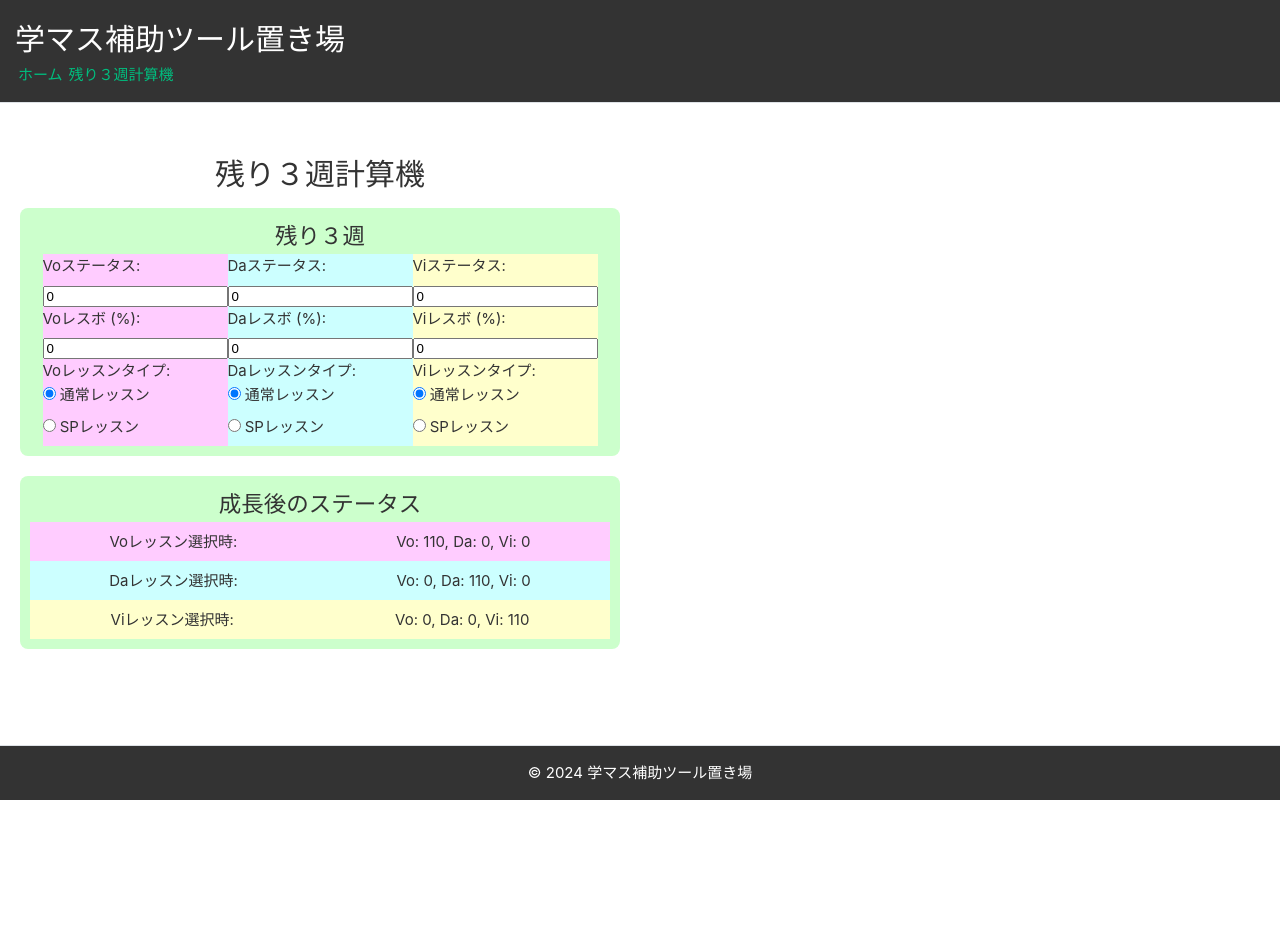
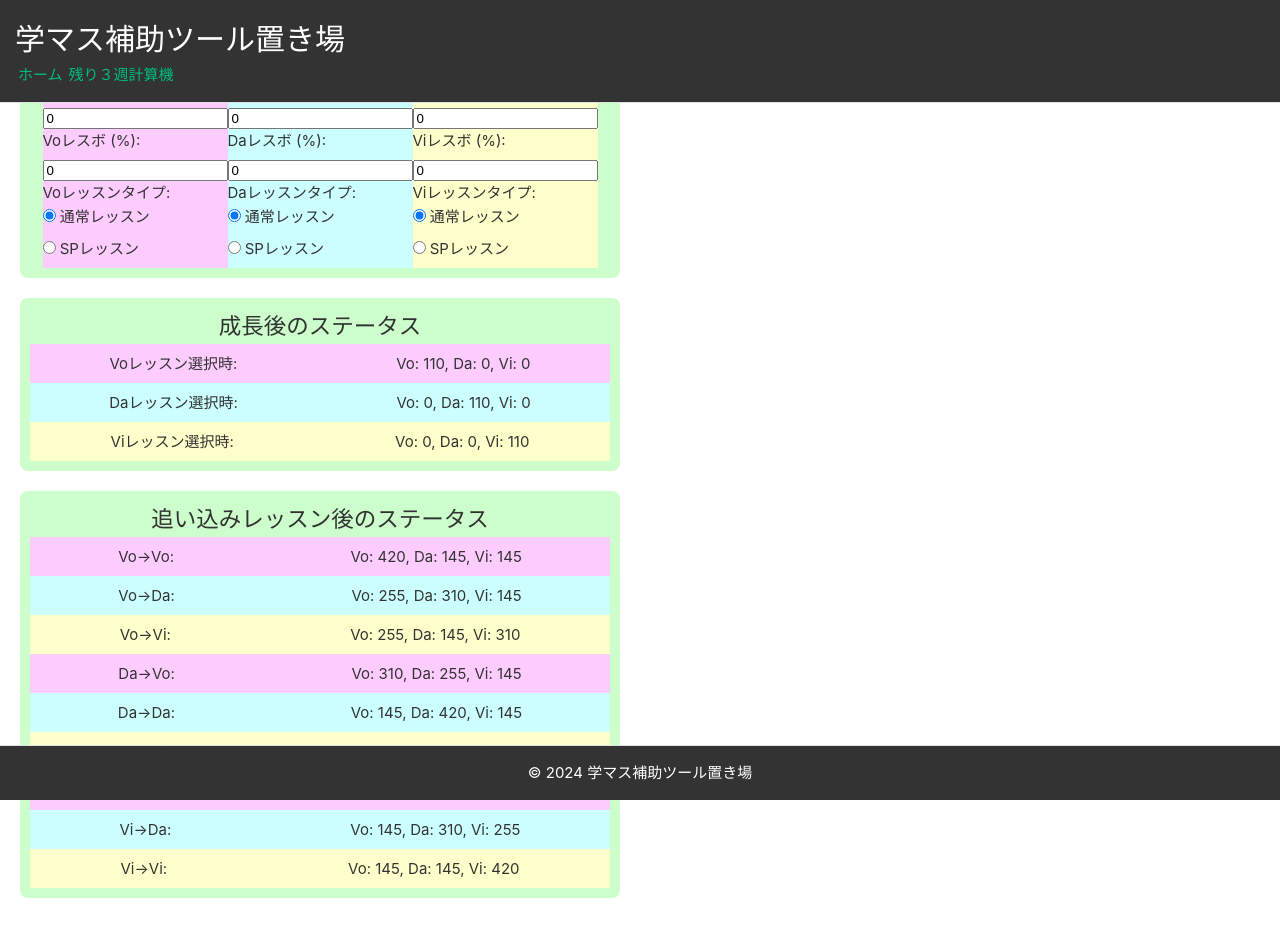
Before and after one commit to ktai98/gakumasu-tools, a Vue app: page /left-3-weeks-calculator in a window 1280 px wide. Shown: the top 936 px of the page. Before the commit the page ends 800 px from the top, so only its background shows below. Built offline with nearby package versions, Linux system fonts and the light colour scheme.

Commit message:
Implement final lesson logic

```diff
--- a/src/views/Left3WeeksCalculator.vue
+++ b/src/views/Left3WeeksCalculator.vue
@@ -66,6 +66,45 @@
         <p>Vo: {{ results.viLesson.vo }}, Da: {{ results.viLesson.da }}, Vi: {{ results.viLesson.vi }}</p>
       </div>
     </div>
+    <div class="results-section">
+      <h2>追い込みレッスン後のステータス</h2>
+      <div class="result-row vo-group">
+        <p>Vo→Vo:</p>
+        <p>Vo: {{ results.voToVo.vo }}, Da: {{ results.voToVo.da }}, Vi: {{ results.voToVo.vi }}</p>
+      </div>
+      <div class="result-row da-group">
+        <p>Vo→Da:</p>
+        <p>Vo: {{ results.voToDa.vo }}, Da: {{ results.voToDa.da }}, Vi: {{ results.voToDa.vi }}</p>
+      </div>
+      <div class="result-row vi-group">
+        <p>Vo→Vi:</p>
+        <p>Vo: {{ results.voToVi.vo }}, Da: {{ results.voToVi.da }}, Vi: {{ results.voToVi.vi }}</p>
+      </div>
+      <div class="result-row vo-group">
+        <p>Da→Vo:</p>
+        <p>Vo: {{ results.daToVo.vo }}, Da: {{ results.daToVo.da }}, Vi: {{ results.daToVo.vi }}</p>
+      </div>
+      <div class="result-row da-group">
+        <p>Da→Da:</p>
+        <p>Vo: {{ results.daToDa.vo }}, Da: {{ results.daToDa.da }}, Vi: {{ results.daToDa.vi }}</p>
+      </div>
+      <div class="result-row vi-group">
+        <p>Da→Vi:</p>
+        <p>Vo: {{ results.daToVi.vo }}, Da: {{ results.daToVi.da }}, Vi: {{ results.daToVi.vi }}</p>
+      </div>
+      <div class="result-row vo-group">
+        <p>Vi→Vo:</p>
+        <p>Vo: {{ results.viToVo.vo }}, Da: {{ results.viToVo.da }}, Vi: {{ results.viToVo.vi }}</p>
+      </div>
+      <div class="result-row da-group">
+        <p>Vi→Da:</p>
+        <p>Vo: {{ results.viToDa.vo }}, Da: {{ results.viToDa.da }}, Vi: {{ results.viToDa.vi }}</p>
+      </div>
+      <div class="result-row vi-group">
+        <p>Vi→Vi:</p>
+        <p>Vo: {{ results.viToVi.vo }}, Da: {{ results.viToVi.da }}, Vi: {{ results.viToVi.vi }}</p>
+      </div>
+    </div>
   </div>
 </template>
 
@@ -82,21 +121,42 @@ export default defineComponent({
       voLesson: { vo: 0, da: 0, vi: 0 },
       daLesson: { vo: 0, da: 0, vi: 0 },
       viLesson: { vo: 0, da: 0, vi: 0 },
+      voToVo: { vo: 0, da: 0, vi: 0 },
+      voToDa: { vo: 0, da: 0, vi: 0 },
+      voToVi: { vo: 0, da: 0, vi: 0 },
+      daToVo: { vo: 0, da: 0, vi: 0 },
+      daToDa: { vo: 0, da: 0, vi: 0 },
+      daToVi: { vo: 0, da: 0, vi: 0 },
+      viToVo: { vo: 0, da: 0, vi: 0 },
+      viToDa: { vo: 0, da: 0, vi: 0 },
+      viToVi: { vo: 0, da: 0, vi: 0 },
     });
 
     const calculate = () => {
       results.value.voLesson = calculate_lesson_growth('vo');
       results.value.daLesson = calculate_lesson_growth('da');
       results.value.viLesson = calculate_lesson_growth('vi');
+
+      results.value.voToVo = calculate_final_growth(results.value.voLesson, 'vo');
+      results.value.voToDa = calculate_final_growth(results.value.voLesson, 'da');
+      results.value.voToVi = calculate_final_growth(results.value.voLesson, 'vi');
+
+      results.value.daToVo = calculate_final_growth(results.value.daLesson, 'vo');
+      results.value.daToDa = calculate_final_growth(results.value.daLesson, 'da');
+      results.value.daToVi = calculate_final_growth(results.value.daLesson, 'vi');
+
+      results.value.viToVo = calculate_final_growth(results.value.viLesson, 'vo');
+      results.value.viToDa = calculate_final_growth(results.value.viLesson, 'da');
+      results.value.viToVi = calculate_final_growth(results.value.viLesson, 'vi');
     };
 
     function calculate_lesson_growth(attribute: 'vo' | 'da' | 'vi') {
       const newStatus = { ...status.value };
-      newStatus[attribute] = calculate_growth(
+      newStatus[attribute] = Math.floor(calculate_growth(
         status.value[attribute],
         bonus.value[attribute],
         lessonType.value[attribute] === 'true'
-      );
+      ));
       return newStatus;
     }
 
@@ -104,6 +164,15 @@ export default defineComponent({
       const baseIncrease = isSP ? 220 : 110; // SPレッスンで220, 通常レッスンで110
       const bonusEffect = baseIncrease * (lessonBonus / 100);
       return currentStatus + baseIncrease + bonusEffect;
+    }
+
+    function calculate_final_growth(currentStatus: { vo: number, da: number, vi: number }, focus: 'vo' | 'da' | 'vi') {
+      const finalStatus = { ...currentStatus };
+      finalStatus[focus] = Math.floor(finalStatus[focus] + 310 + (310 * (bonus.value[focus] / 100)));
+      if (focus !== 'vo') finalStatus.vo = Math.floor(finalStatus.vo + 145 + (145 * (bonus.value.vo / 100)));
+      if (focus !== 'da') finalStatus.da = Math.floor(finalStatus.da + 145 + (145 * (bonus.value.da / 100)));
+      if (focus !== 'vi') finalStatus.vi = Math.floor(finalStatus.vi + 145 + (145 * (bonus.value.vi / 100)));
+      return finalStatus;
     }
 
     // 初期計算
```
